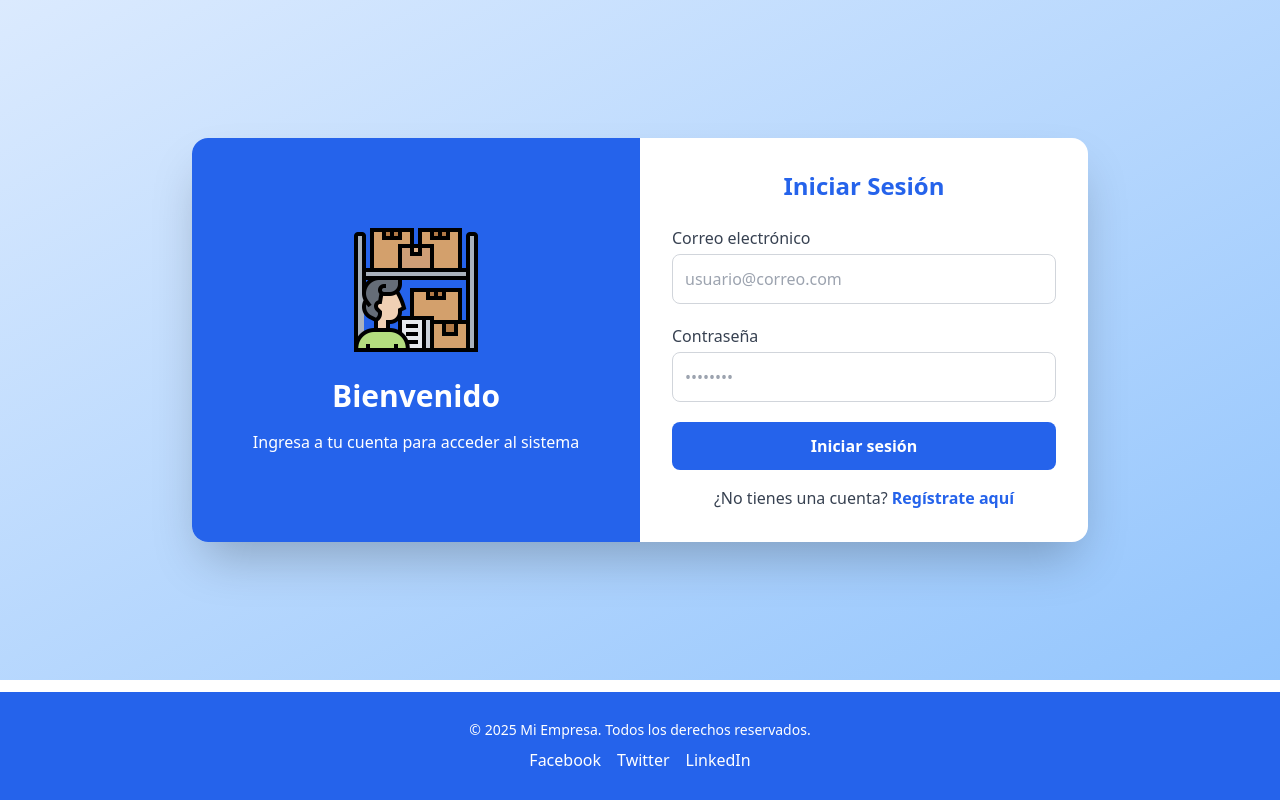
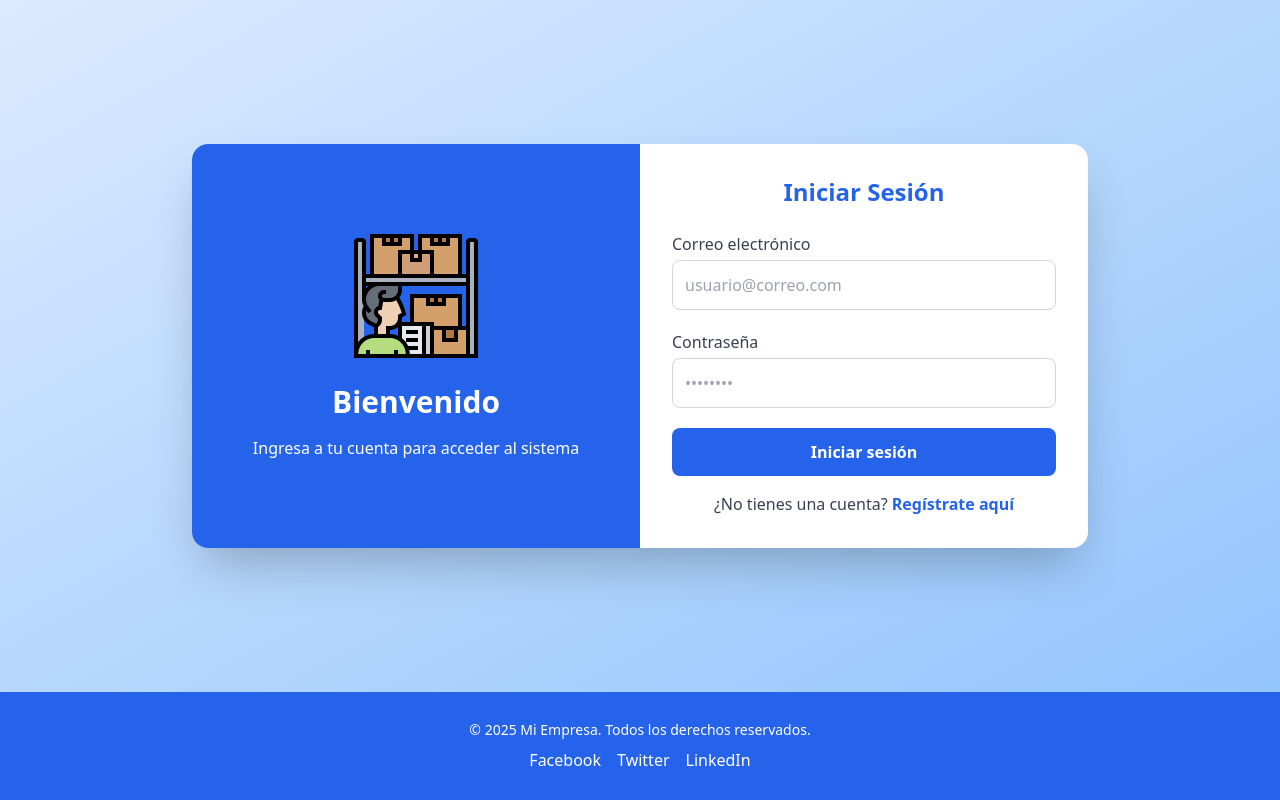
Before and after one commit to DannFox/GestordeInventarios, a React (Create React App) app: page / in a window 1280 px wide. Built offline with nearby package versions, Linux system fonts and the light colour scheme.

Commit message:
fix: ajustar el diseño de la aplicación para mejorar la estructura del contenedor y la altura del Login

```diff
--- a/src/App.js
+++ b/src/App.js
@@ -16,6 +16,7 @@
     <Router>
       <div className="min-h-screen flex flex-col">
         {/* Aquí van las rutas de la aplicación */}
+        <div className="flex-grow">
         <Routes>
           <Route path="/" element={<Login />} />
           <Route path="/register" element={<Register />} />
@@ -58,6 +59,7 @@
 
         {/* Pie de página visible en todas las rutas */}
         <Footer />
+        </div>
       </div>
     </Router>
   );
--- a/src/pages/Login.js
+++ b/src/pages/Login.js
@@ -45,7 +45,7 @@
   };
 
   return (
-    <div className="min-h-[85vh] flex items-center justify-center bg-gradient-to-br from-blue-100 to-blue-300 p-4">
+    <div className="min-h-[calc(100vh-108px)] flex items-center justify-center bg-gradient-to-br from-blue-100 to-blue-300 p-4">
       <div className="bg-white shadow-2xl rounded-2xl flex w-full max-w-4xl overflow-hidden">
 
         {/* Imagen o lado visual */}
```
